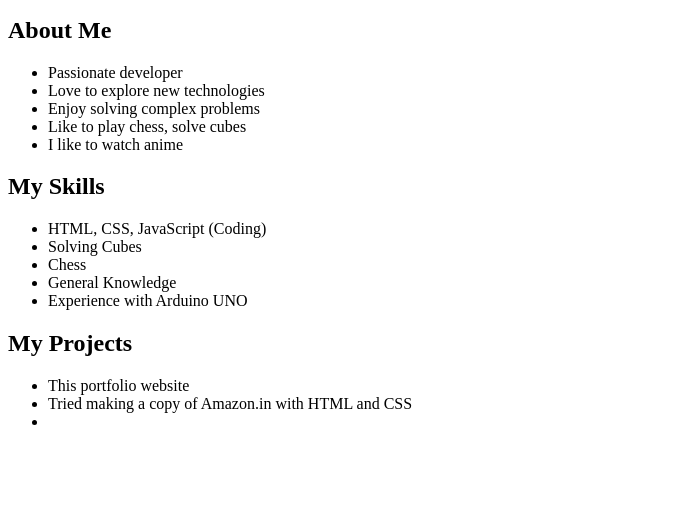
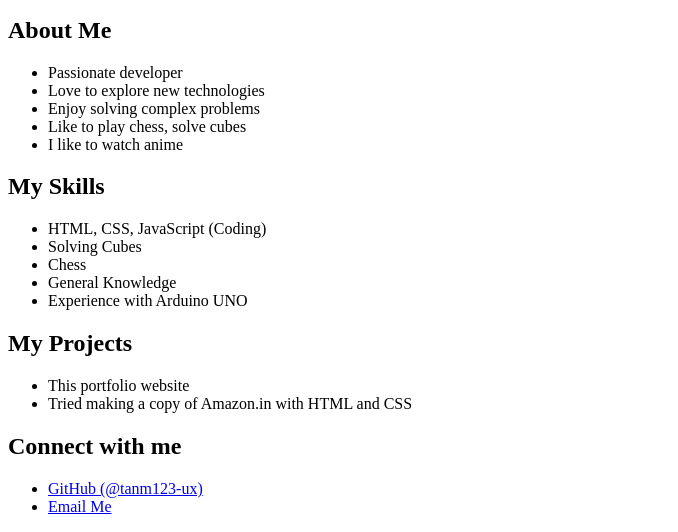
Before and after one commit to tanm123-ux/Portfolio, a plain HTML site: page index.html in a window 1280 px wide. Shown: the part 638-1170 px from the top of the page, without its empty margins (0-678 px from the left). Before the commit the page ends 1085 px from the top, so only its background shows below. Drawn offline with Linux system fonts and the light colour scheme.

Commit message:
modified README and added contact me

```diff
--- a/index.html
+++ b/index.html
@@ -43,10 +43,20 @@
             <ul>
                 <li>This portfolio website</li>
                 <li>Tried making a copy of Amazon.in with HTML and CSS</li>
-                <li></li>
             </ul>
         </section>
     </main>
+    <footer>
+        <h2>Connect with me</h2>
+        <ul>
+            <li>
+                <a href="https://github.com/tanm123-ux" target="_blank" rel="noopener noreferrer">GitHub (@tanm123-ux)</a>
+            </li>
+            <li>
+                <a href="mailto:tanmayvyapari50@gmail.com">Email Me</a>
+            </li>
+        </ul>
+    </footer>
 <script data-goatcounter="https://tanm123.goatcounter.com/count"
         async src="//gc.zgo.at/count.js"></script>
 </body>
```
Also changed, not shown: 1 other file.
